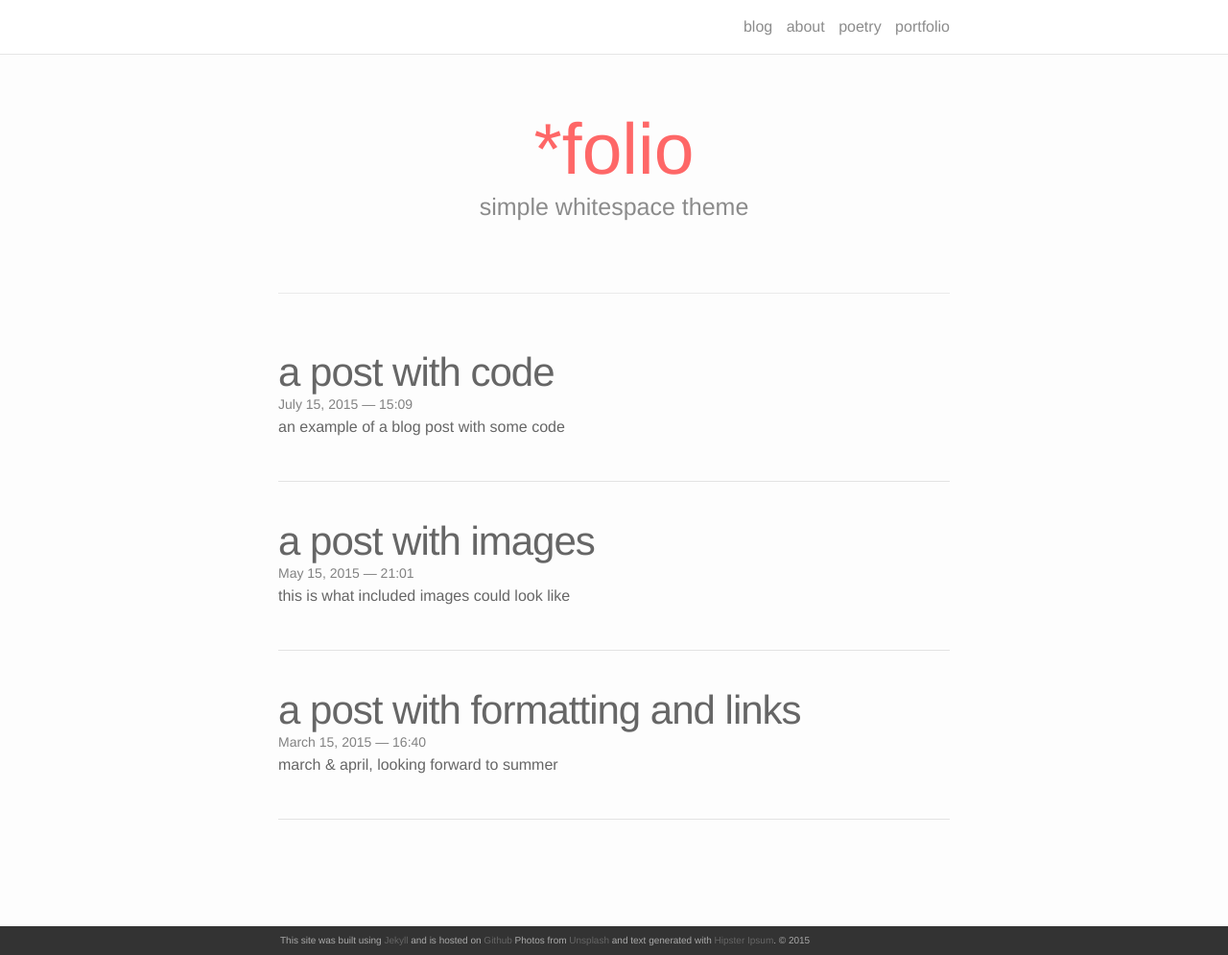
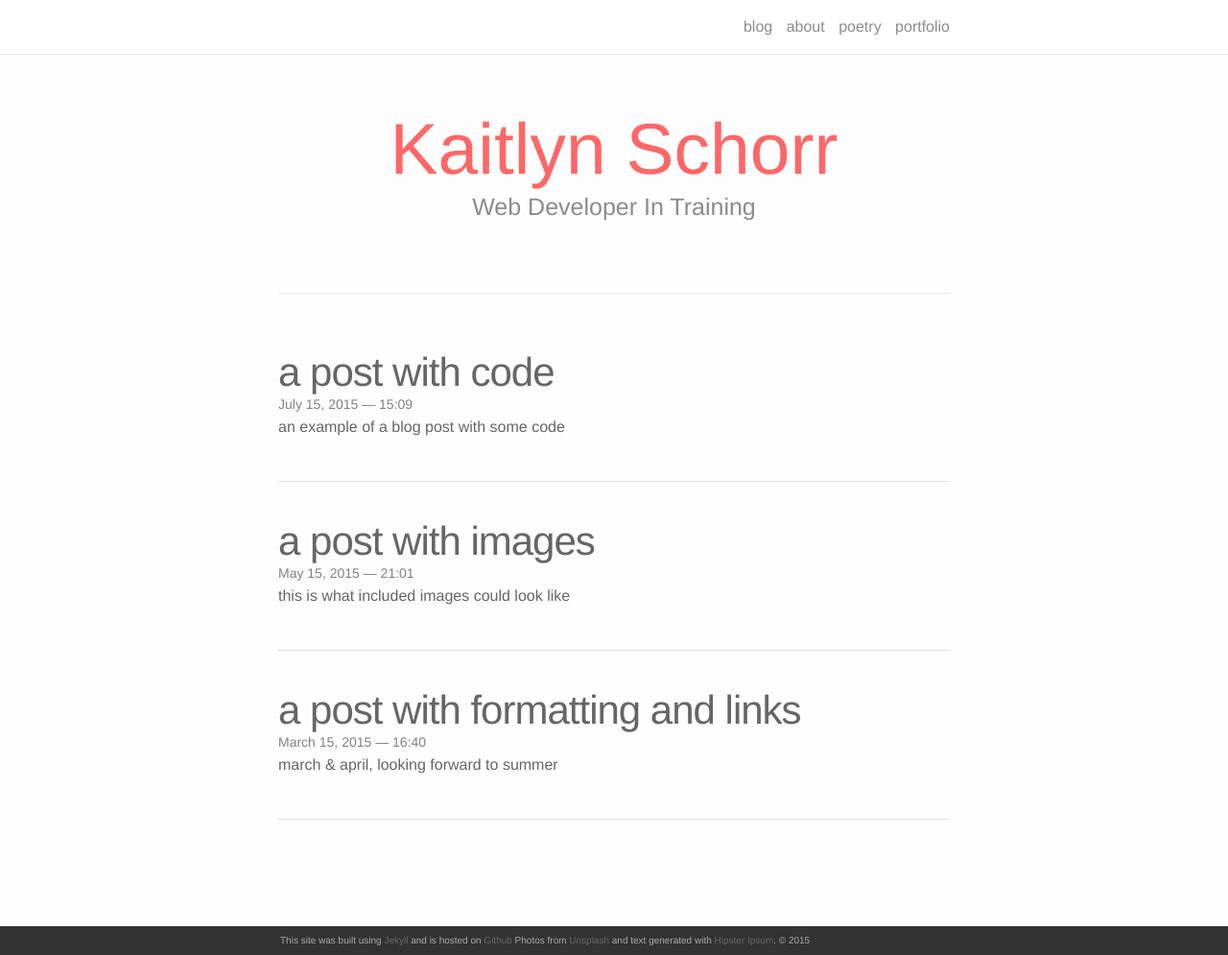
Before and after one commit to kait-schorr/kait-schorr.github.io, a Jekyll site: the page built from index.html, in a window 1280 px wide and 995 px high. Shown: the whole window at 96% size. Built offline with Jekyll 4.4.1, drawn with Linux system fonts in a browser that asks for light colours; nearby versions of some CDN libraries; the list of posts is cut into pages by our own code.

Commit message:
Update index.html

```diff
--- a/index.html
+++ b/index.html
@@ -1,10 +1,11 @@
 ---
 layout: default
+published: true
 ---
 
 <div class="header-bar">
-  <h1>*folio</h1>
-  <h2>simple whitespace theme</h2>
+  <h1>Kaitlyn Schorr</h1>
+  <h2>Web Developer In Training</h2>
   <br/>
   <hr>
   <br/>
```
